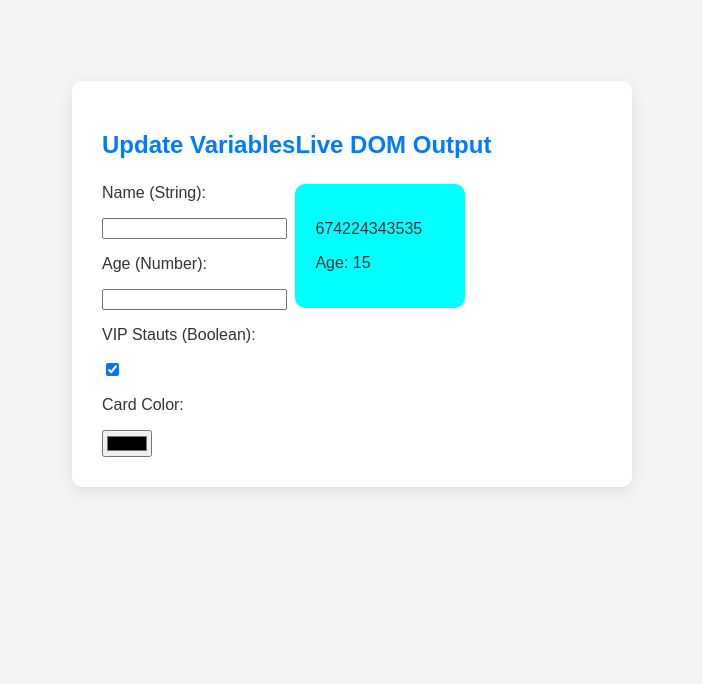
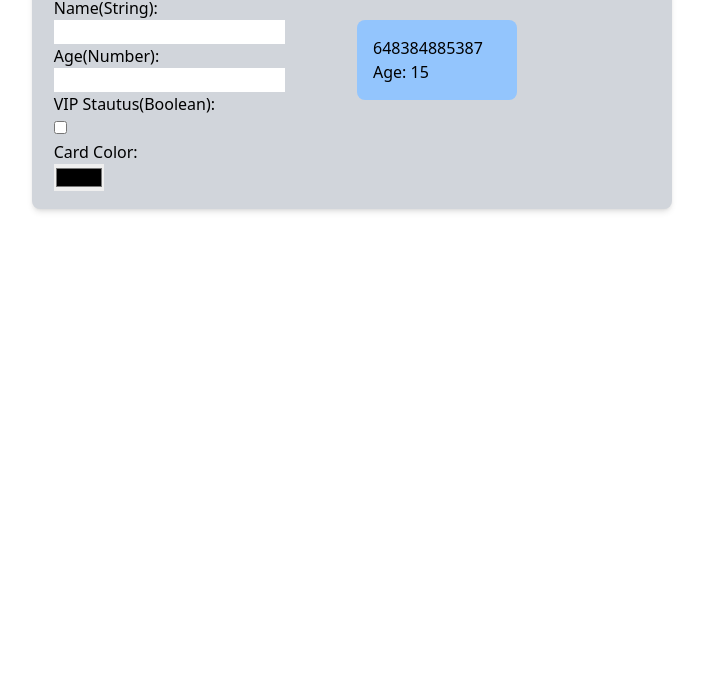
Before and after one commit to minmyatthway-web/Internship, a plain HTML site: page index.html in a window 1280 px wide. Shown: the part 116-800 px from the top of the page, without its empty margins (288-991 px from the left). Drawn offline with nearby package versions, Linux system fonts and the light colour scheme.

Commit message:
Second commit

```diff
--- a/index.html
+++ b/index.html
@@ -1,42 +1,50 @@
 <!DOCTYPE html>
 <html lang="en">
+
 <head>
     <meta charset="UTF-8">
-    <link rel="icon" type="image/png" href="TREE.png">
     <meta name="viewport" content="width=device-width, initial-scale=1.0">
-    <title>htmljs</title>
-    <link rel="stylesheet" href="style.css">
+    <title>Document</title>
+    <script src="https://cdn.tailwindcss.com"></script>
 </head>
+
 <body>
-    <div class="container">
-        <section> <h1>Update Variables</h1>
-            <p>Name (String):</p>
-            <input type="text">
-            <p>Age (Number):</p>
-            <input type="number">
-            <p>VIP Stauts (Boolean):</p>
-            <input type="checkbox" checked>
-            <p>Card Color:</p>
-            <input type="color">
+    <div class="mx-auto w-1/2 p-4 bg-gray-300 shadow-md rounded-lg mt-10 flex justify-around gap-1">
+        <div class="flex-col-2">
+            <p class="text-4xl text-blue-600">Update Variables</p>
+            <div class="flex flex-col gap- mt-4">
+                <label for="Name">Name(String):</label>
+                <div>
+                    <input type="text" id="Name" name="Name">
+                </div>
 
-        </section>
-        <section>
+                <label for="Age">Age(Number):</label>
+                <div>
+                    <input type="number" id="Age" name="Age">
+                </div>
 
-            <h1>Live DOM Output</h1>
-           <div class="card">
-            <div>
-                <p>674224343535</p>
+                <label for="Boolean">VIP Stautus(Boolean):</label>
+                <div>
+                    <input type="checkbox" id="Boolean" name="Boolean">
+                </div>
+                <label for="Color" name="Color">Card Color:</label>
+                <div>
+                    <input type="color" id="Color" name="Color">
+                </div>
+            </div>
 
-            </div>
-            <div>
+        </div>
+        <div class="flex-col-2 ">
+            <p class="text-4xl text-blue-600">Live DOM Output</p>
+            <div class="w-[160px] bg-blue-300 rounded-lg p-4 mt-10 p-4">
+                <p>648384885387</p>
                 <p>Age: 15</p>
             </div>
-           </div>
-        </section>
+        </div>
+
+    </div>
 
 
+</body>
 
-     </div>
-
-</body>
 </html>
--- /dev/null
+++ b/tailwind.config.js
@@ -0,0 +1,8 @@
+/** @type {import('tailwindcss').Config} */
+module.exports = {
+    content: ["./**/*.{html,js}"],
+    theme: {
+      extend: {},
+    },
+    plugins: [],
+  };
```
Also changed, not shown: Dashboard.html (added, +34 -0 lines), landingpage.html (added, +30 -0 lines).
